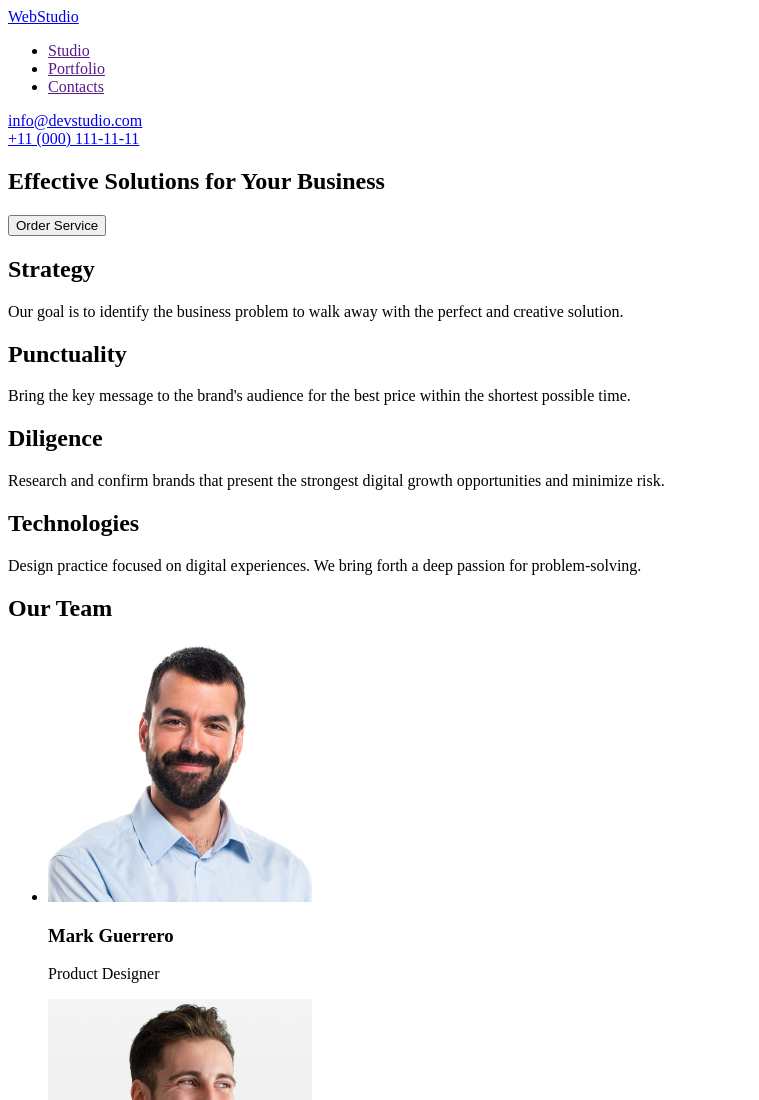
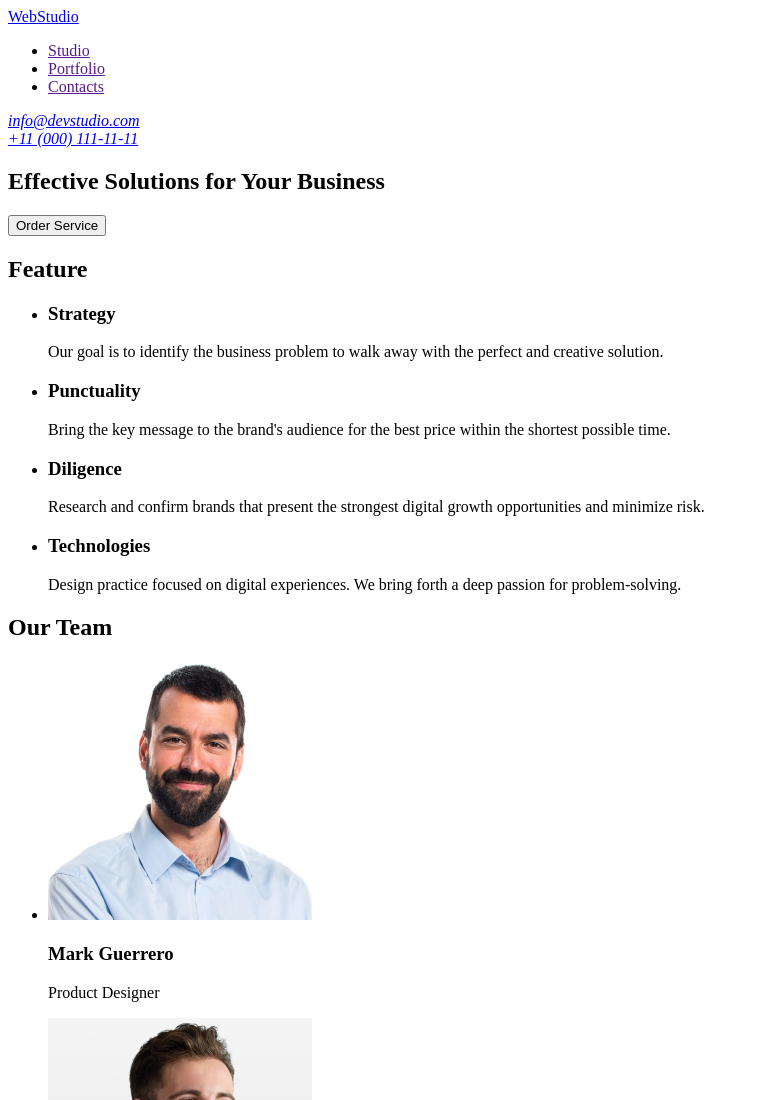
Before and after one commit to AntonDomot/goit-markup-hw-01, a plain HTML site: page index.html in a window 1280 px wide. Shown: the top 1100 px of the page, without its empty margins (0-759 px from the left). Drawn offline with Linux system fonts and the light colour scheme.

Commit message:
виправив header and 1 частина сайту
додав тег adress та ненумерований список у першу частину сайту

```diff
--- a/index.html
+++ b/index.html
@@ -22,8 +22,10 @@
           </li>
         </ul>
       </nav>
+      <address>
         <a href="mailto:info@devstudio.com">info@devstudio.com</a> <br />
         <a href="tel:+110001111111">+11 (000) 111-11-11</a>
+      </address>
     </header>
     <main>
       <!--Заголовок та кнопка-->
@@ -33,26 +35,37 @@
       </section>
       <!--1 частина сайту-->
       <section>
-        <h2>Strategy</h2>
+        <h2>Feature</h2>
+        <ul>
+          <li>
+            <h3>Strategy</h3>
             <p>
               Our goal is to identify the business problem to walk away with the
               perfect and creative solution.
             </p>
-        <h2>Punctuality</h2>
+          </li>
+          <li>
+            <h3>Punctuality</h3>
             <p>
               Bring the key message to the brand's audience for the best price
               within the shortest possible time.
             </p>
-        <h2>Diligence</h2>
+          </li>
+          <li>
+            <h3>Diligence</h3>
             <p>
-          Research and confirm brands that present the strongest digital growth
-          opportunities and minimize risk.
+              Research and confirm brands that present the strongest digital
+              growth opportunities and minimize risk.
             </p>
-        <h2>Technologies</h2>
+          </li>
+          <li>
+            <h3>Technologies</h3>
             <p>
-          Design practice focused on digital experiences. We bring forth a deep
-          passion for problem-solving.
+              Design practice focused on digital experiences. We bring forth a
+              deep passion for problem-solving.
             </p>
+          </li>
+        </ul>
       </section>
       <!--Розід "Our Team"-->
       <section>
```
Lines whose indentation alone changed are shown as unchanged.
